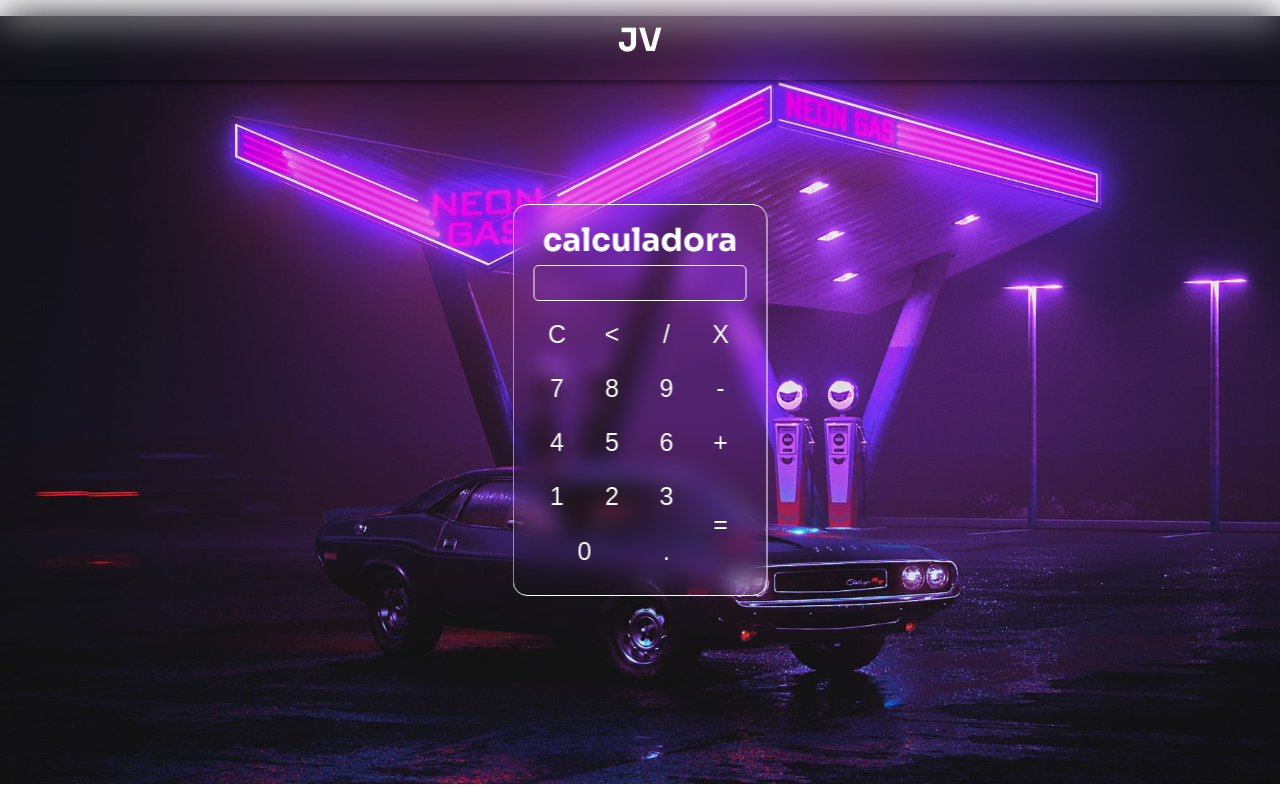
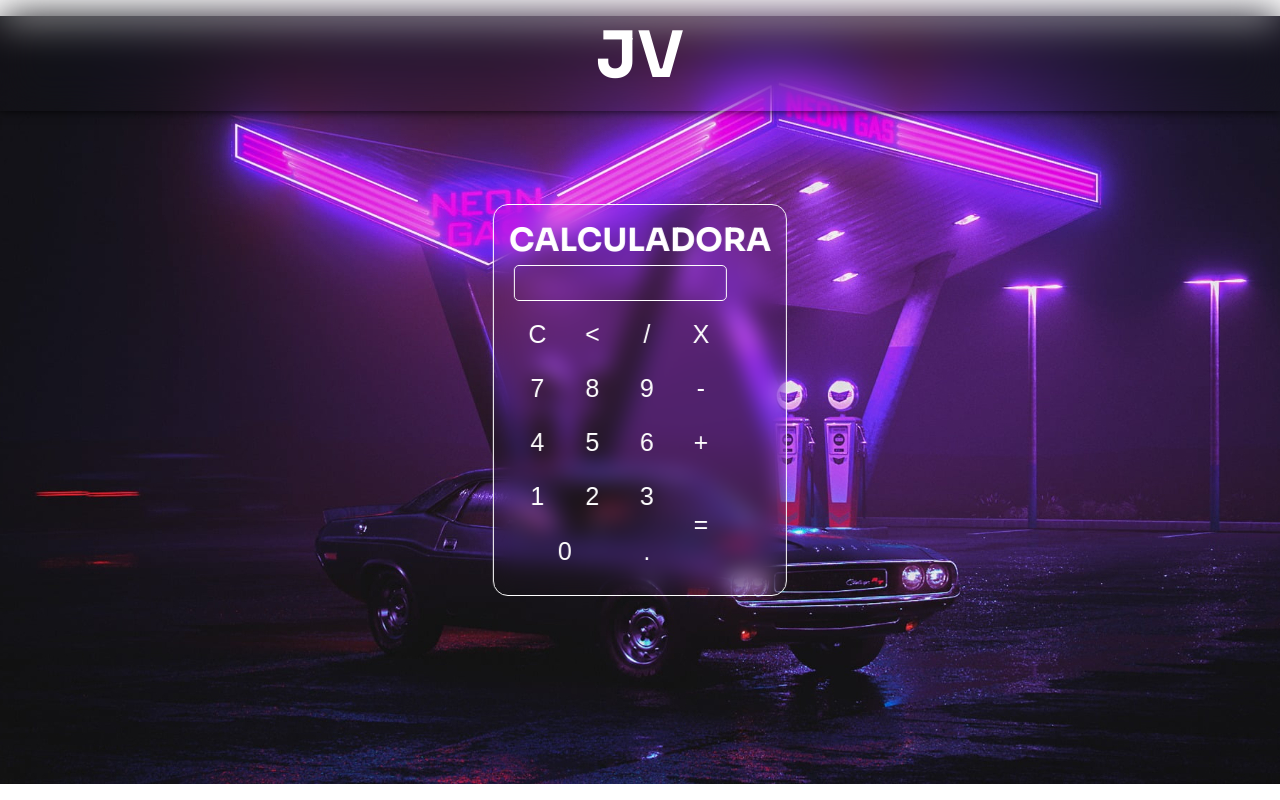
Before and after one commit to victor-jv/Calculadora, a plain HTML site: page index.html in a window 1280 px wide. Drawn offline with Linux system fonts and the light colour scheme.

Commit message:
ALTERAÇÕES NA FONTE

```diff
--- a/index.html
+++ b/index.html
@@ -14,7 +14,7 @@
             <h1>JV</h1>
         </header>
         <div class="calculadora">
-            <h1>calculadora</h1>
+            <h1>CALCULADORA</h1>
                 <p id="resultado"></p>
                 <table>
                     <tr>
--- a/style.css
+++ b/style.css
@@ -8,8 +8,9 @@
     background-color: transparent;
     backdrop-filter: blur(20px);
     box-shadow: 0px -1px 10px black;
-    padding: 20px;
+    padding: 15px;
     font-family: "Sora", sans-serif;
+    font-size: 2rem;
 }
 .fundo{
     background-image: url(imgs/fundo.jpg);
```
